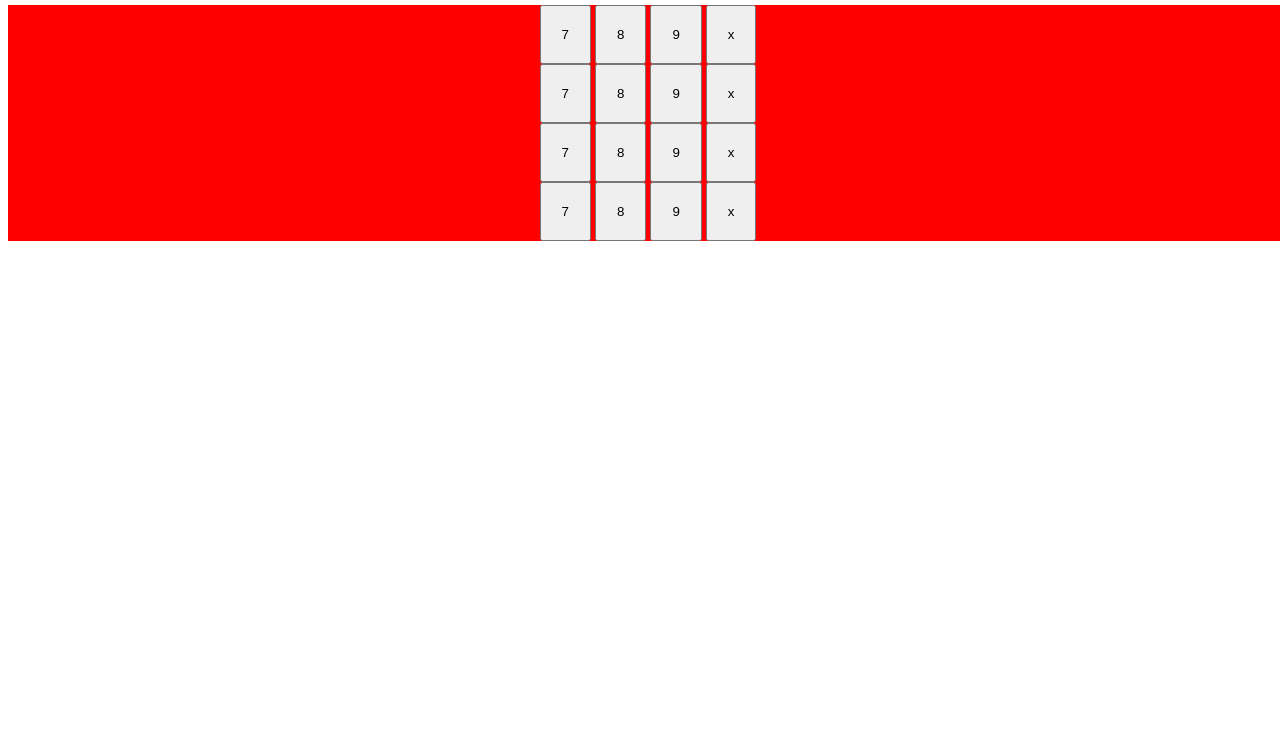
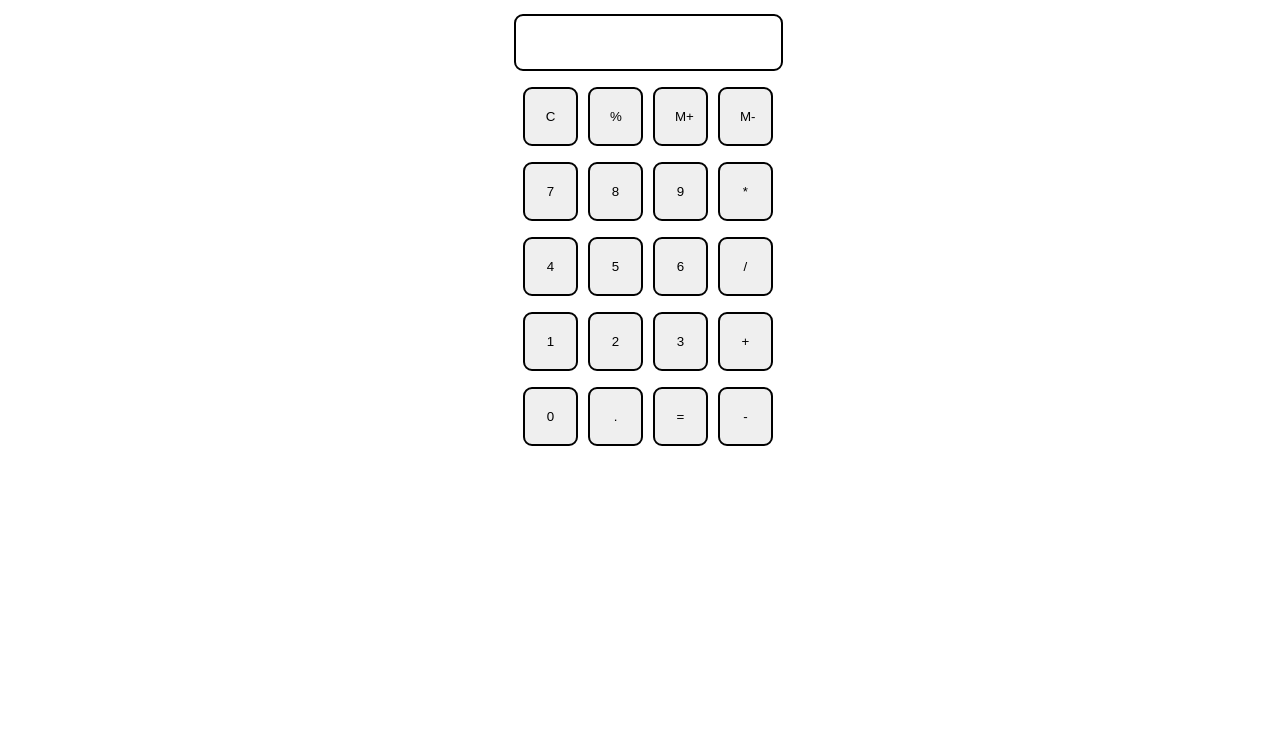
Before and after one commit to shyamalkirpan/calculator, a plain HTML site: page index.html in a window 1280 px wide. Shown: the part 75-821 px from the top of the page. Drawn offline with Linux system fonts and the light colour scheme.

Commit message:
feat: :zap: add script

```diff
--- a/index.html
+++ b/index.html
@@ -10,31 +10,41 @@
   </head>
   <body>
     <h1 class="text-center">Calculator</h1>
-    <div class="container bg-red mx-auto m-w flex flex-col item-center">
+    <div class="container mx-auto flex flex-col item-center">
       <div class="row">
-        <button class="button">7</button>
-        <button class="button">8</button>
-        <button class="button">9</button>
-        <button class="button">x</button>
+        <input class="input" type="text" />
+      </div>
+      <div class="row">
+        <button class="button">C</button>
+        <button class="button">%</button>
+        <button class="button">M+</button>
+        <button class="button">M-</button>
       </div>
       <div class="row">
         <button class="button">7</button>
         <button class="button">8</button>
         <button class="button">9</button>
-        <button class="button">x</button>
+        <button class="button">*</button>
       </div>
       <div class="row">
-        <button class="button">7</button>
-        <button class="button">8</button>
-        <button class="button">9</button>
-        <button class="button">x</button>
+        <button class="button">4</button>
+        <button class="button">5</button>
+        <button class="button">6</button>
+        <button class="button">/</button>
       </div>
       <div class="row">
-        <button class="button">7</button>
-        <button class="button">8</button>
-        <button class="button">9</button>
-        <button class="button">x</button>
+        <button class="button">1</button>
+        <button class="button">2</button>
+        <button class="button">3</button>
+        <button class="button">+</button>
+      </div>
+      <div class="row">
+        <button class="button">0</button>
+        <button class="button">.</button>
+        <button class="button">=</button>
+        <button class="button">-</button>
       </div>
     </div>
+    <script src="script.js"></script>
   </body>
 </html>
--- a/script.js
+++ b/script.js
@@ -0,0 +1,17 @@
+let string = "";
+let buttons = document.querySelectorAll(".button");
+Array.from(buttons).forEach((button) => {
+  button.addEventListener("click", (e) => {
+    if (e.target.innerHTML == "=") {
+      string = eval(string);
+      document.querySelector("input").value = string;
+    } else if (e.target.innerHTML == "C") {
+      string = "";
+      document.querySelector("input").value = string;
+    } else {
+      console.log(e.targer);
+      string = string + e.target.innerHTML;
+      document.querySelector("input").value = string;
+    }
+  });
+});
--- a/styles.css
+++ b/styles.css
@@ -1,9 +1,26 @@
+@import url("https://fonts.googleapis.com/css2?family=Roboto&display=swap");
 html,
 body {
   height: 100%;
   width: 100%;
+  font-family: "Roboto", sans-serif;
 }
 
 .button {
   padding: 20px;
+  margin: 0 3px;
+  width: 55px;
+  border: 2px solid black;
+  border-radius: 9px;
+  cursor: pointer;
 }
+.row {
+  margin: 8px 0;
+}
+.row input {
+  margin: 0;
+  padding: 15px 0px;
+  border: 2px solid black;
+  border-radius: 9px;
+  font-size: 20px;
+}
--- a/utils.css
+++ b/utils.css
@@ -2,9 +2,6 @@
   text-align: center;
 }
 
-.bg-red {
-  background-color: red;
-}
 .mx-auto {
   margin: auto;
 }
```
